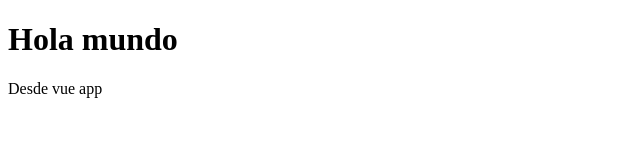
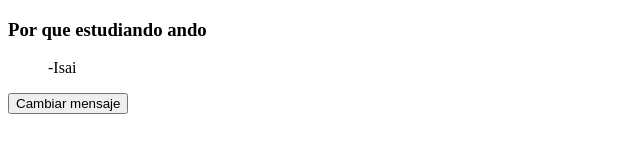
Before and after one commit to isato12/aprendiendo_vue, a plain HTML site: page intro/index.html in a window 1280 px wide. Shown: the whole page, without its empty margins (0-640 px from the left). Drawn offline with nearby package versions, Linux system fonts and the light colour scheme.

Commit message:
probando vue con html

```diff
--- a/app.js
+++ /dev/null
@@ -1,28 +0,0 @@
-// profe curso
-const { createApp, ref } = Vue
-   const app = createApp({
-    template:`
-        <h1>Hola mundo</h1>
-        <p>Desde vue app</p>
-    `,
-    setup(){
-        console.log('setup');
-    }
-   });
-
-app.mount('#app');
-
-
-
-
-
-// Esto es segun la documentación oficial
-// const { createApp, ref } = Vue
-//         createApp({
-//             setup() {
-//                 const message = ref('Hello vue!')
-//                 return {
-//                     message
-//                 }
-//             }
-//         }).mount('#app')
--- /dev/null
+++ b/intro/app.js
@@ -0,0 +1,44 @@
+// profe curso
+const { createApp, ref } = Vue
+   const app = createApp({
+    //trabajando como se debe trabajar en vue3 con template pero tambien se puede hacer con el template en el html
+    // template:`
+    //     <h1>{{message}}</h1>
+    //     <p>{{author}}</p>
+    //`
+
+    setup(){
+
+        //variables reactivas funcionan en el template colocando en ref()  el valor de la variable, esta variable se convierte en objeto
+        const message = ref('Por que estudiando ando');
+        const author = ref("Isai");
+
+        const changeQuote = () => {
+            message.value = 'Yo soy Ironman',
+            author.value = 'Ironman'
+        }
+
+        // setTimeout(() => {
+        //     message.value = 'Yo soy Batman',
+        //     author.value = 'Batman'
+        // },2000);
+        return { message, author, changeQuote}
+    }
+   });
+
+app.mount('#app');
+
+
+
+
+
+// Esto es segun la documentación oficial
+// const { createApp, ref } = Vue
+//         createApp({
+//             setup() {
+//                 const message = ref('Hello vue!')
+//                 return {
+//                     message
+//                 }
+//             }
+//         }).mount('#app')
--- a/index.html
+++ b/intro/index.html
@@ -1,5 +1,5 @@
 <!DOCTYPE html>
-<html lang="en">
+<html lang="es">
 <head>
     <meta charset="UTF-8">
     <meta name="viewport" content="width=device-width, initial-scale=1.0">
@@ -8,7 +8,13 @@
 <body>
 
 
-    <div id="app"></div>
+    <div id="app">
+        <h3>{{message}}</h3>
+        <blockquote>-{{author}}</blockquote>
+
+        <button @:click="changeQuote">Cambiar mensaje</button>
+
+    </div>
 
     <!-- Para version de documentacion oficial -->
     <!-- <div id="app">{{ message }}</div> -->
```
